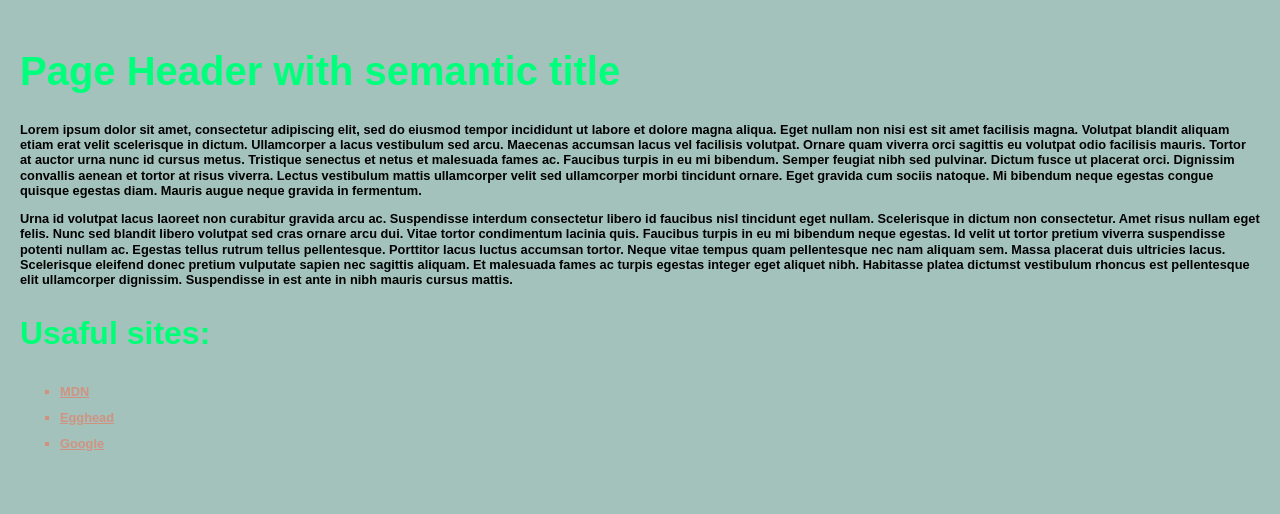
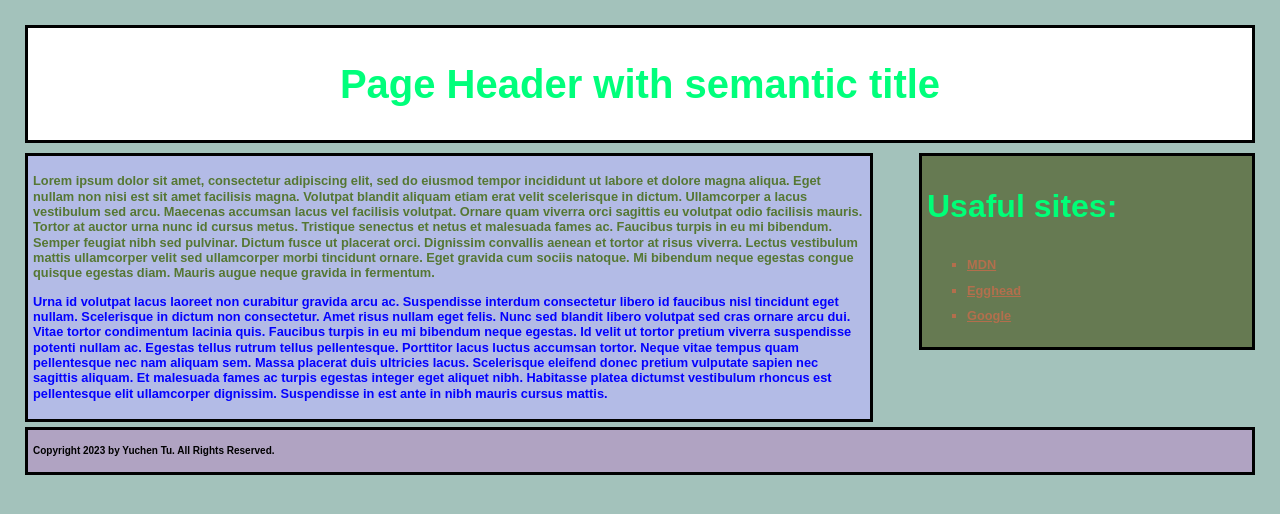
Before and after one commit to TuYuchen/prog1245, a plain HTML site: page evaluation1/index.html in a window 1280 px wide. Drawn offline with Linux system fonts and the light colour scheme.

Commit message:
in class evaluation 3

```diff
--- a/evaluation1/css/styles.css
+++ b/evaluation1/css/styles.css
@@ -17,3 +17,54 @@ h2 {
     color: #0f7;
     font-size: 2rem;
 }
+
+main {
+    float: left;
+    width: 65vw;
+}
+
+aside {
+    float: right;
+    width: 25vw;
+}
+
+footer {
+    clear: both;
+}
+
+.structural {
+    border: solid;
+    margin: 5px;
+    padding: 5px;
+}
+
+#p1 {
+    color: #573;
+}
+
+#p2 {
+    color: #0400ff;
+}
+
+main.structural {
+    background-color: hsla(230, 50%, 80%, 1);
+}
+
+aside.structural {
+    background-color: hsla(90, 20%, 40%, 1);
+}
+
+footer.structural {
+    background-color: hsla(266, 20%, 70%, 1);
+}
+
+header.structural {
+    background-color: hsla(0, 100%, 100%, 1);
+}
+
+a:hover {
+    color: #fff;
+}
+footer > p{
+    font-size: 10px;
+}
--- a/evaluation1/index.html
+++ b/evaluation1/index.html
@@ -21,20 +21,29 @@
     }
 </style>
 <body>
-    <header>
-        <h1 style="font-size: 40px; color: #00ff7b;">Page Header with semantic title</h1>
+    <header class="structural">
+        <h1 style="font-size: 40px; color: #00ff7b; text-align: center;">Page Header with semantic title</h1>
     </header>
 
+    <main class="structural">
         <div>
-        <p>Lorem ipsum dolor sit amet, consectetur adipiscing elit, sed do eiusmod tempor incididunt ut labore et dolore magna aliqua. Eget nullam non nisi est sit amet facilisis magna. Volutpat blandit aliquam etiam erat velit scelerisque in dictum. Ullamcorper a lacus vestibulum sed arcu. Maecenas accumsan lacus vel facilisis volutpat. Ornare quam viverra orci sagittis eu volutpat odio facilisis mauris. Tortor at auctor urna nunc id cursus metus. Tristique senectus et netus et malesuada fames ac. Faucibus turpis in eu mi bibendum. Semper feugiat nibh sed pulvinar. Dictum fusce ut placerat orci. Dignissim convallis aenean et tortor at risus viverra. Lectus vestibulum mattis ullamcorper velit sed ullamcorper morbi tincidunt ornare. Eget gravida cum sociis natoque. Mi bibendum neque egestas congue quisque egestas diam. Mauris augue neque gravida in fermentum.</p>
-        <p>Urna id volutpat lacus laoreet non curabitur gravida arcu ac. Suspendisse interdum consectetur libero id faucibus nisl tincidunt eget nullam. Scelerisque in dictum non consectetur. Amet risus nullam eget felis. Nunc sed blandit libero volutpat sed cras ornare arcu dui. Vitae tortor condimentum lacinia quis. Faucibus turpis in eu mi bibendum neque egestas. Id velit ut tortor pretium viverra suspendisse potenti nullam ac. Egestas tellus rutrum tellus pellentesque. Porttitor lacus luctus accumsan tortor. Neque vitae tempus quam pellentesque nec nam aliquam sem. Massa placerat duis ultricies lacus. Scelerisque eleifend donec pretium vulputate sapien nec sagittis aliquam. Et malesuada fames ac turpis egestas integer eget aliquet nibh. Habitasse platea dictumst vestibulum rhoncus est pellentesque elit ullamcorper dignissim. Suspendisse in est ante in nibh mauris cursus mattis.</p>
+            <p id="p1">Lorem ipsum dolor sit amet, consectetur adipiscing elit, sed do eiusmod tempor incididunt ut labore et dolore magna aliqua. Eget nullam non nisi est sit amet facilisis magna. Volutpat blandit aliquam etiam erat velit scelerisque in dictum. Ullamcorper a lacus vestibulum sed arcu. Maecenas accumsan lacus vel facilisis volutpat. Ornare quam viverra orci sagittis eu volutpat odio facilisis mauris. Tortor at auctor urna nunc id cursus metus. Tristique senectus et netus et malesuada fames ac. Faucibus turpis in eu mi bibendum. Semper feugiat nibh sed pulvinar. Dictum fusce ut placerat orci. Dignissim convallis aenean et tortor at risus viverra. Lectus vestibulum mattis ullamcorper velit sed ullamcorper morbi tincidunt ornare. Eget gravida cum sociis natoque. Mi bibendum neque egestas congue quisque egestas diam. Mauris augue neque gravida in fermentum.</p>
+            <p id="p2">Urna id volutpat lacus laoreet non curabitur gravida arcu ac. Suspendisse interdum consectetur libero id faucibus nisl tincidunt eget nullam. Scelerisque in dictum non consectetur. Amet risus nullam eget felis. Nunc sed blandit libero volutpat sed cras ornare arcu dui. Vitae tortor condimentum lacinia quis. Faucibus turpis in eu mi bibendum neque egestas. Id velit ut tortor pretium viverra suspendisse potenti nullam ac. Egestas tellus rutrum tellus pellentesque. Porttitor lacus luctus accumsan tortor. Neque vitae tempus quam pellentesque nec nam aliquam sem. Massa placerat duis ultricies lacus. Scelerisque eleifend donec pretium vulputate sapien nec sagittis aliquam. Et malesuada fames ac turpis egestas integer eget aliquet nibh. Habitasse platea dictumst vestibulum rhoncus est pellentesque elit ullamcorper dignissim. Suspendisse in est ante in nibh mauris cursus mattis.</p>
         </div>
+    </main>
+
+    <aside class="structural">
         <h2>Usaful sites:</h2>
         <ul>
             <li><a href="https://developer.mozilla.org/en-US/docs/Web">MDN</a></li>
             <li><a href="https://egghead.io/q?access_state=free">Egghead</a></li>
             <li><a href="https://www.google.com/">Google</a></li>
         </ul>
+    </aside>
+
+    <footer class="structural">
+        <p>Copyright 2023 by Yuchen Tu. All Rights Reserved.</p>
+    </footer>
 
 </body>
 </html>
```
Lines whose indentation alone changed are shown as unchanged.
